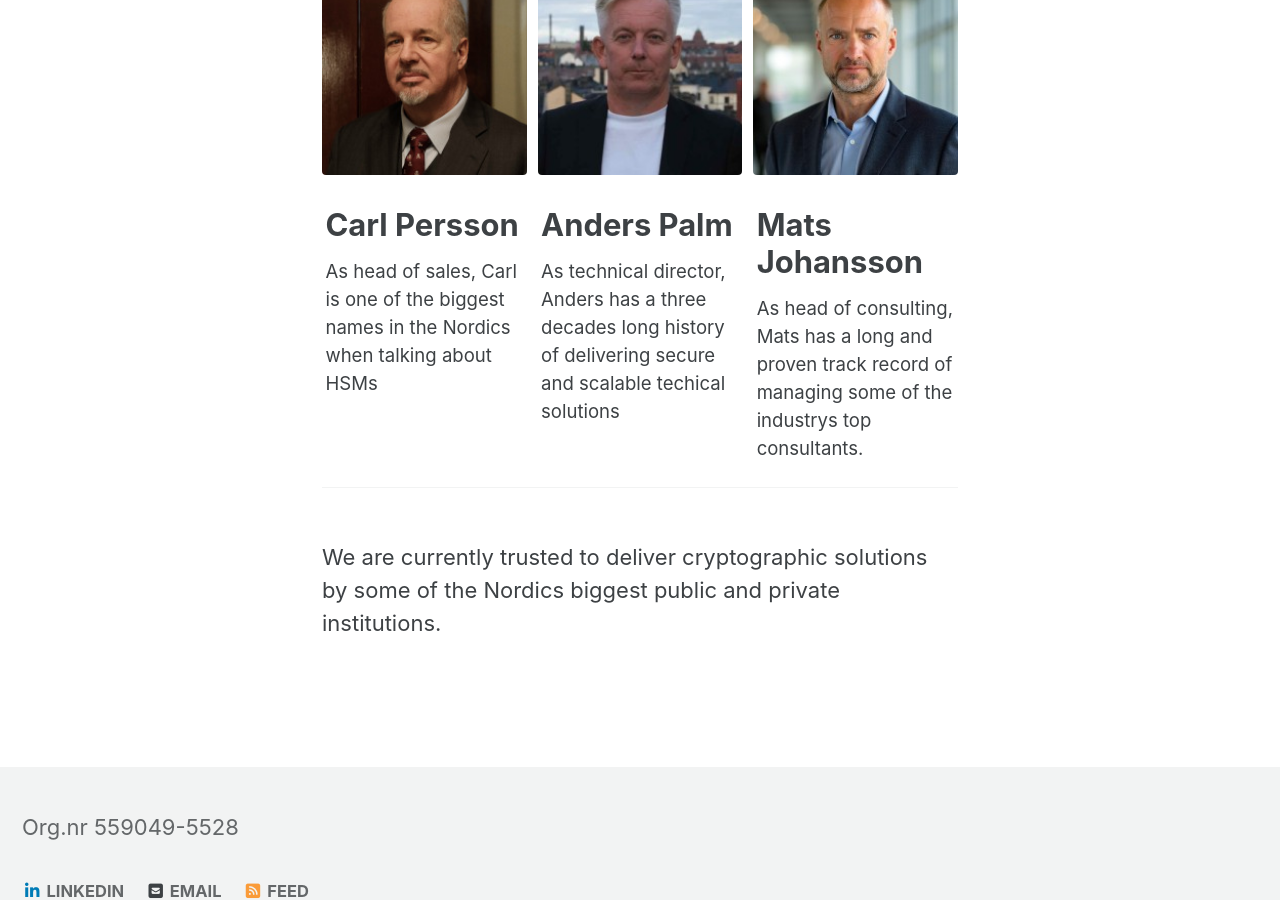
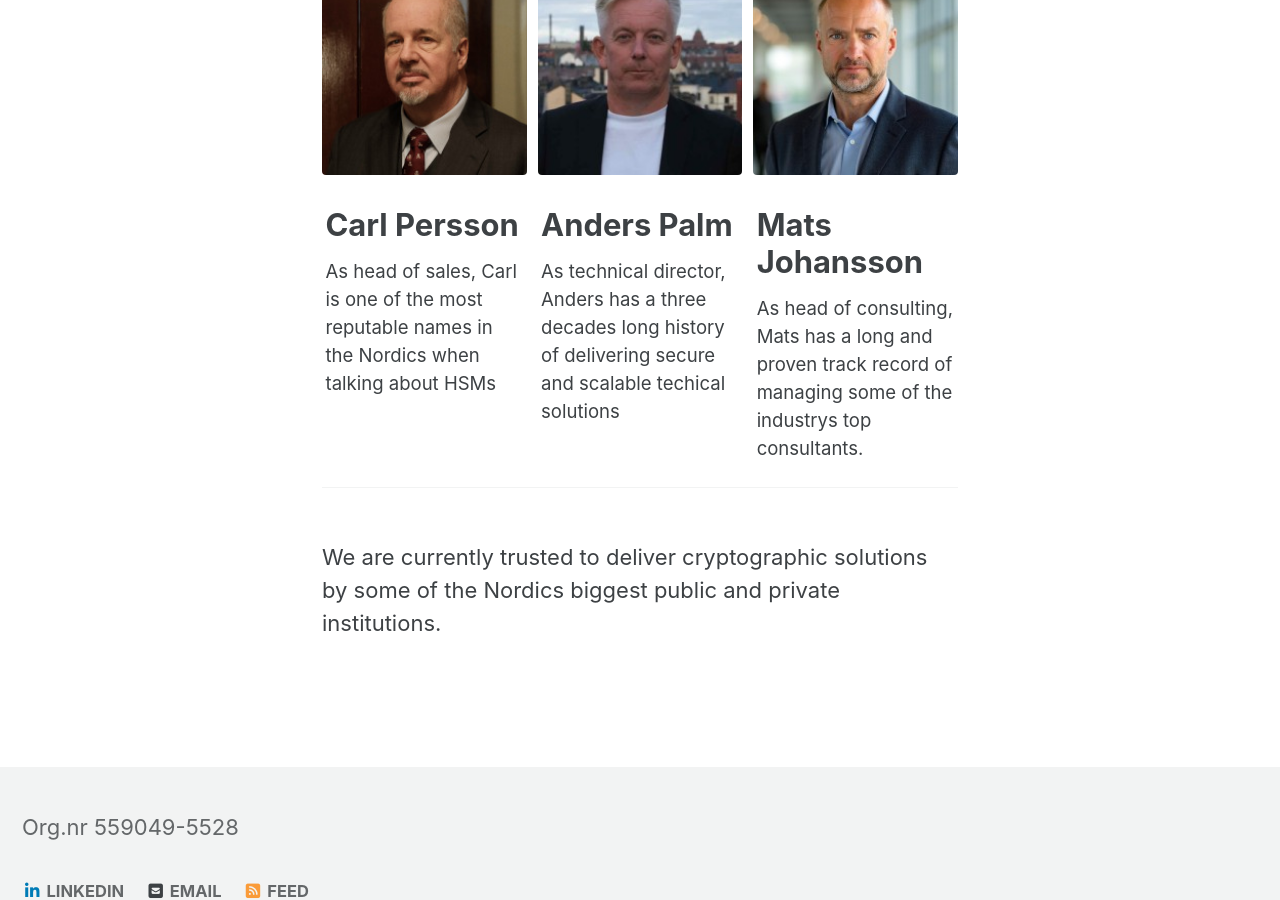
Before and after one commit to PQ-SecureSolution-AB/pq-securesolution-ab.github.io, a Jekyll site: the page built from _pages/about-us/about-us.md, in a window 1280 px wide and 900 px high, scrolled down 525 px. Built offline with Jekyll 4.4.1, drawn with Linux system fonts in a browser that asks for light colours; cached includes are drawn as plain includes.

Commit message:
Update about-us.md

```diff
--- a/_pages/about-us/about-us.md
+++ b/_pages/about-us/about-us.md
@@ -11,7 +11,7 @@ feature_row:
   - image_path: /assets/images/headshot-carl.jpg
     alt: "Carl Persson"
     title: "Carl Persson"
-    excerpt: "As head of sales, Carl is one of the biggest names in the Nordics when talking about HSMs"
+    excerpt: "As head of sales, Carl is one of the most reputable names in the Nordics when talking about HSMs"
   - image_path: /assets/images/headshot-anders.jpg
     alt: "Anders Palm"
     title: "Anders Palm"
```
